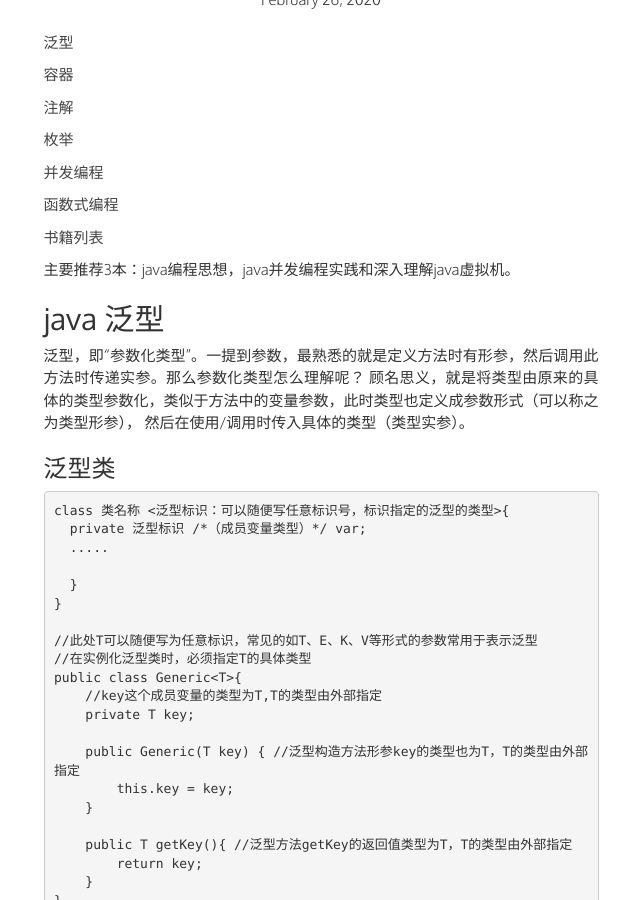
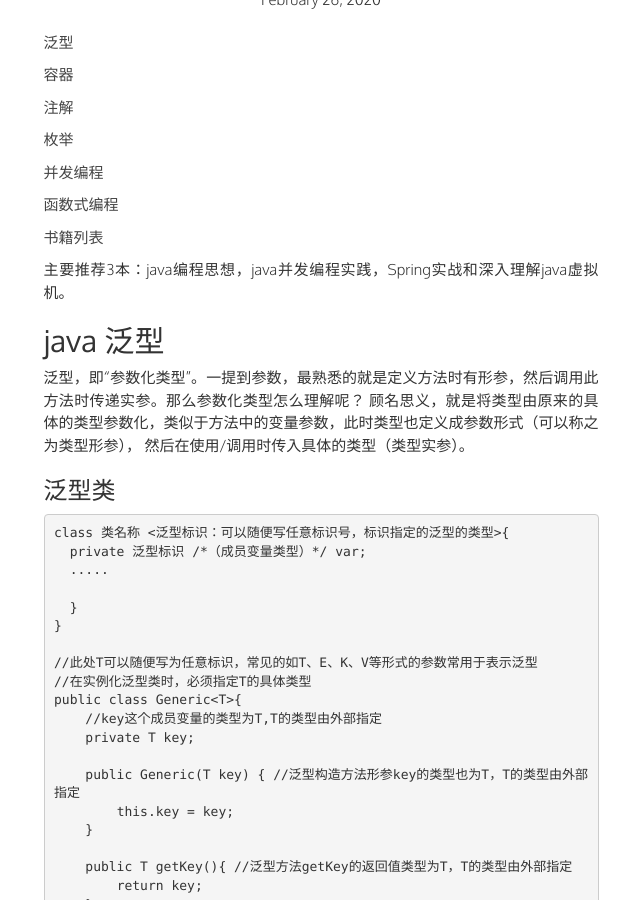
Before and after one commit to liqiangz/liqiangz.github.io, a Jekyll site: the page built from _posts/2020-02-26-java资料.md, in a window 1280 px wide and 900 px high, scrolled down 430 px. Shown: the whole window, without its empty margins (319-959 px from the left). Built offline with Jekyll 4.4.1, drawn with Linux system fonts in a browser that asks for light colours; our own code applies the rules of GitHub Pages for plain Markdown files.

Commit message:
Update 2020-02-26-java资料.md

```diff
--- a/_posts/2020-02-26-java资料.md
+++ b/_posts/2020-02-26-java资料.md
@@ -14,7 +14,7 @@
 
 [书籍列表](https://github.com/wususu/effective-resourses/tree/master/Java)
 
-主要推荐3本：java编程思想，java并发编程实践和深入理解java虚拟机。
+主要推荐3本：java编程思想，java并发编程实践，Spring实战和深入理解java虚拟机。
 
 ## java 泛型
 泛型，即“参数化类型”。一提到参数，最熟悉的就是定义方法时有形参，然后调用此方法时传递实参。那么参数化类型怎么理解呢？
```
